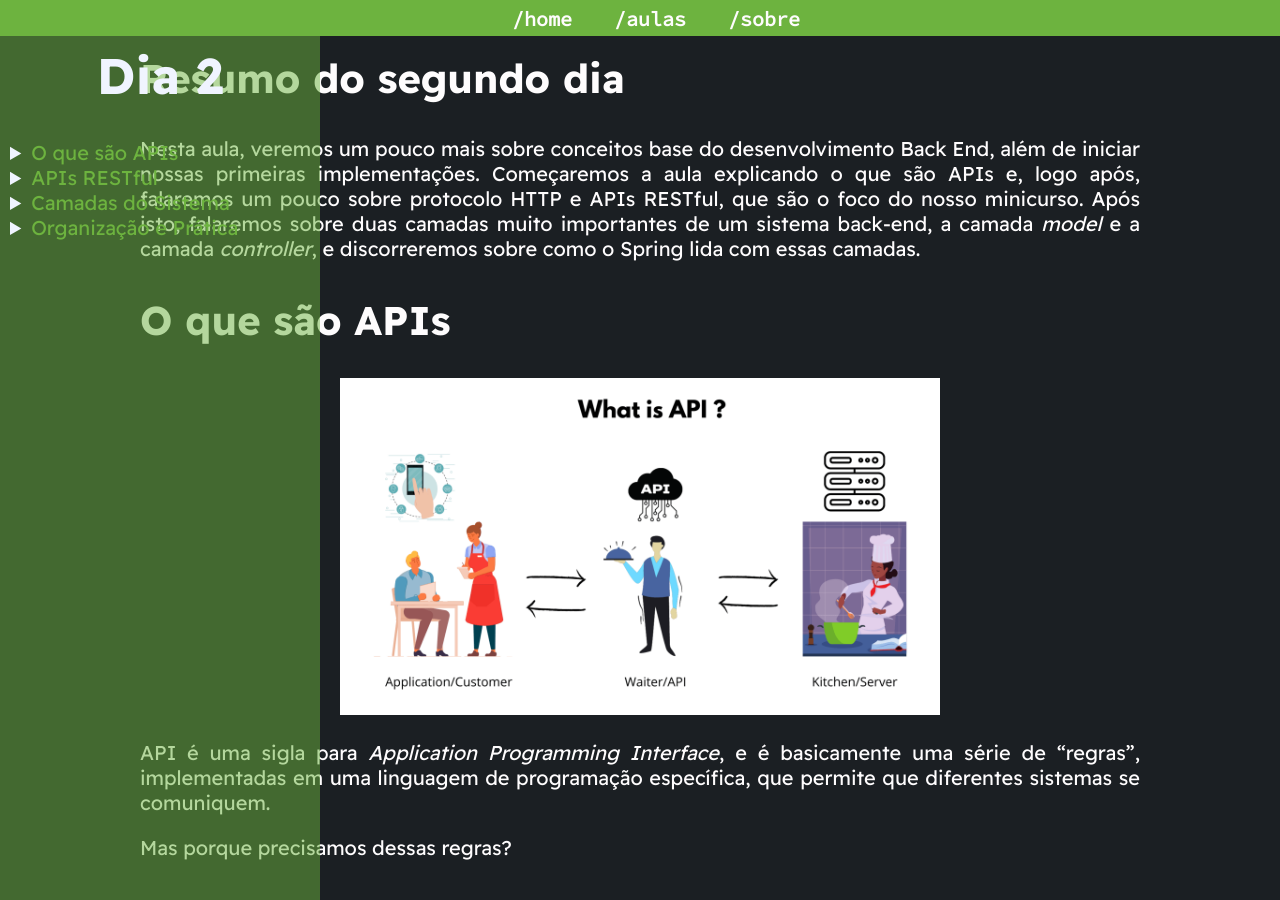
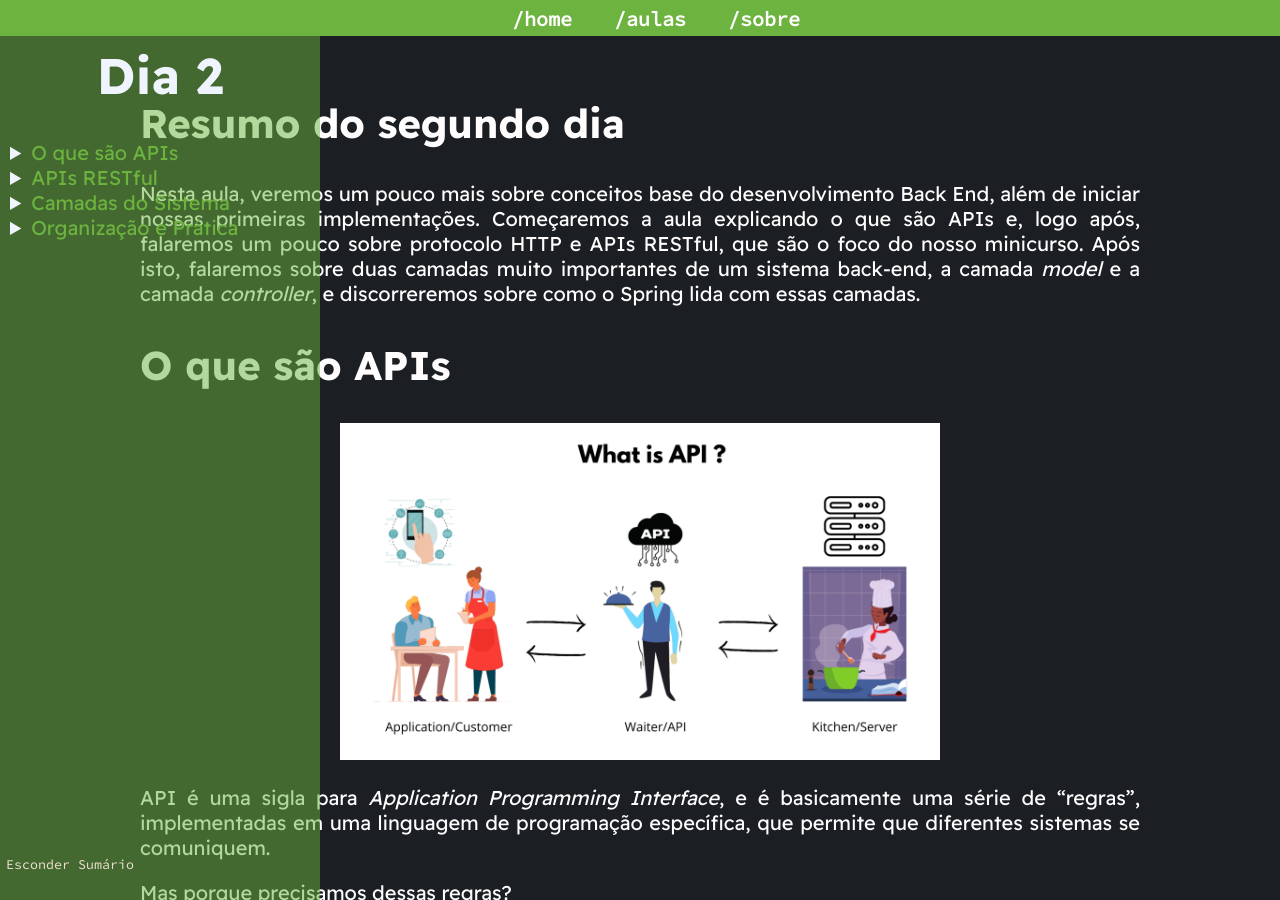
Before and after one commit to PETCC-UFRN/minicurso-spring, a Jekyll site: the page built from segundoDia.md, in a window 1280 px wide and 900 px high. Built offline with Jekyll 4.4.1, drawn with Linux system fonts in a browser that asks for light colours.

Commit message:
fix: adicionado botão de 'esconder sumário' em segundoDia.md

```diff
--- a/segundoDia.md
+++ b/segundoDia.md
@@ -42,7 +42,13 @@
             <li><a href="#exercício-prático-live-coding">Exercício Prático (Live Coding)</a></li>
         </ul>
   </details>
+    <button class="toggle-button" id="toggle-button">
+
+      Esconder Sumário
+
+  </button>
   </div>
+<br>
 
 ## Resumo do segundo dia
 
```
